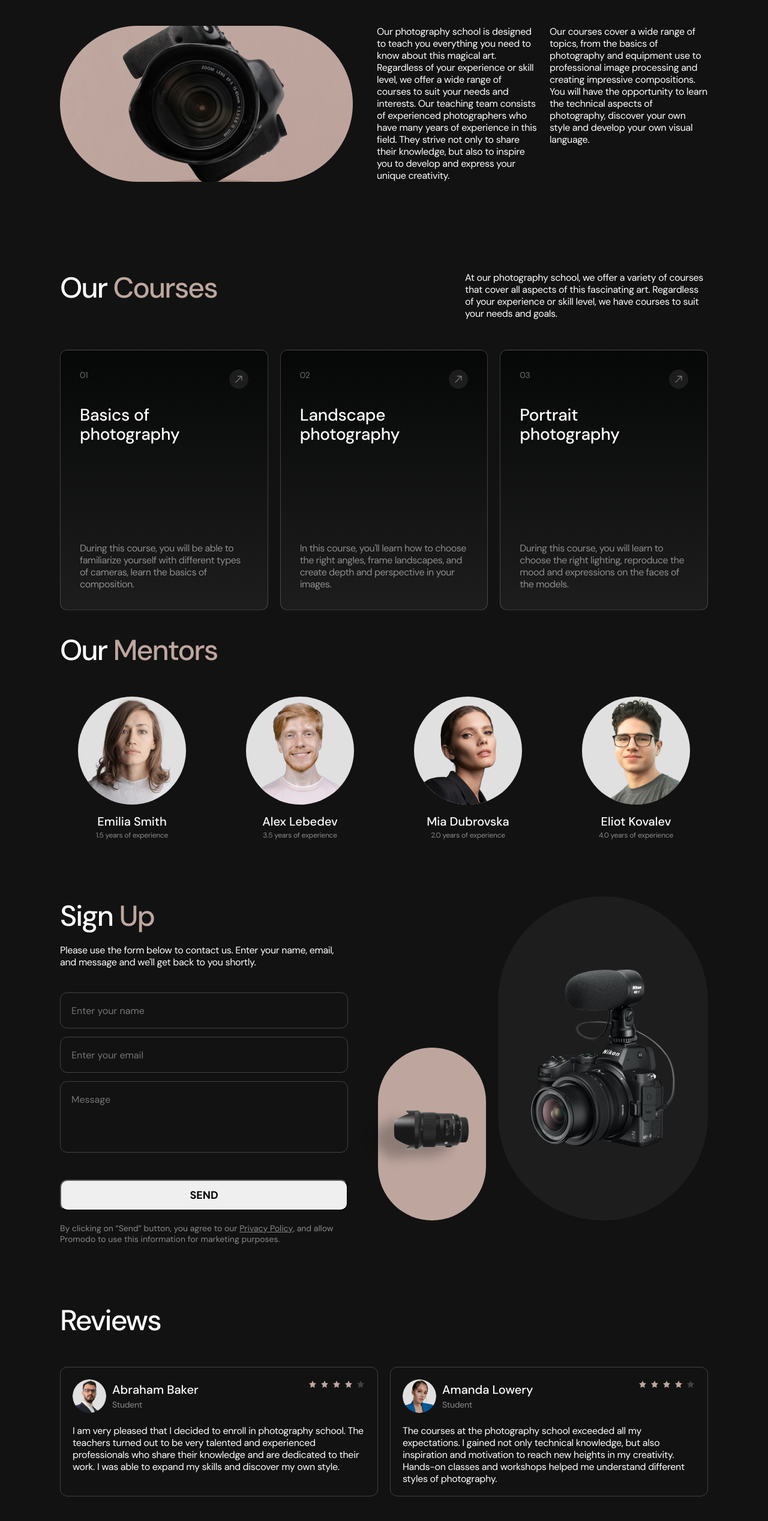
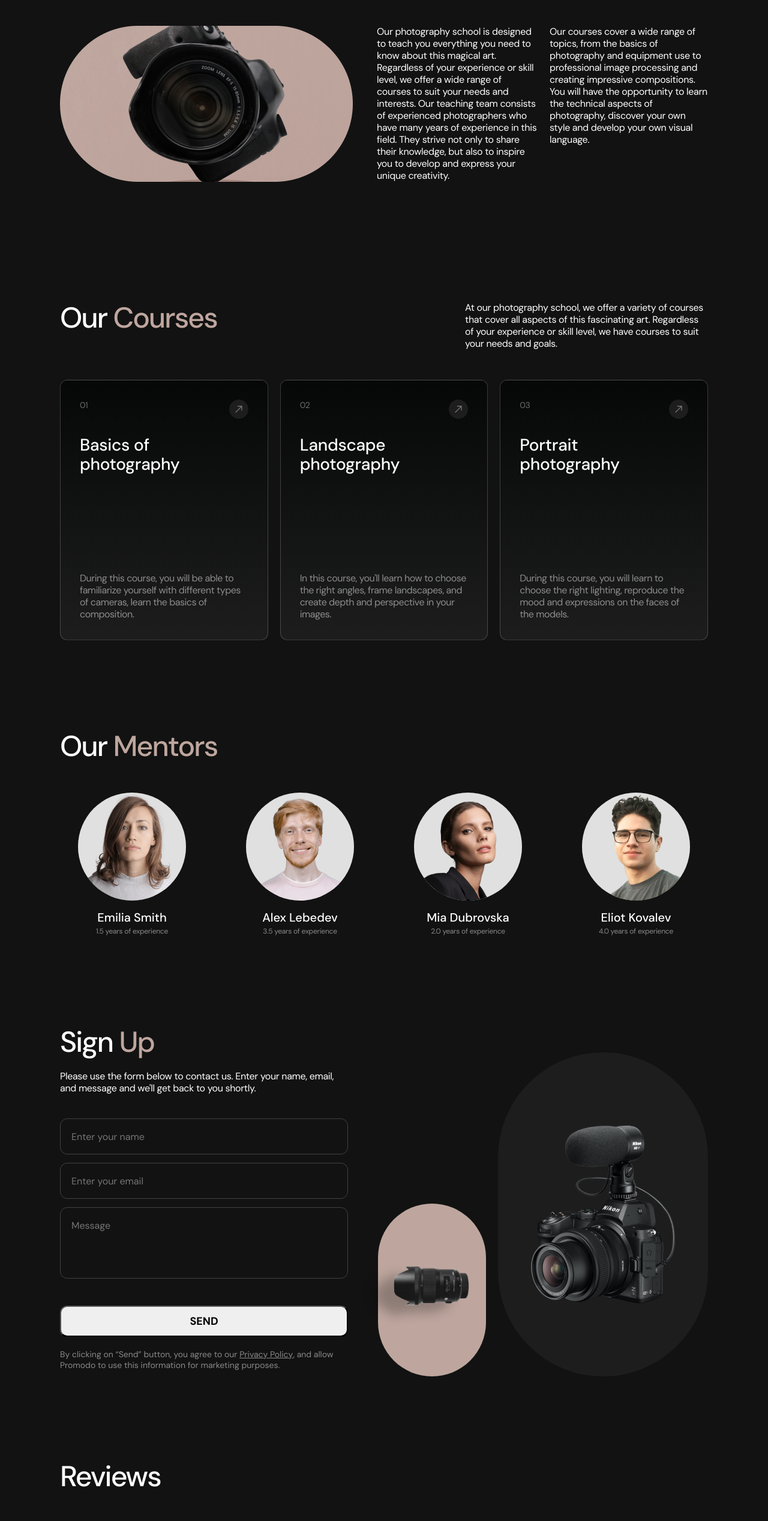
Before and after one commit to LiubovAnufriieva/collaborators-10, a website built with Vite: page src/index.html in a window 1280 px wide. Shown: the part 1227-3762 px from the top of the page at 60% size. Built offline with nearby package versions, Linux system fonts and the light colour scheme; files whose address does not match are found by name.

Commit message:
fixing margins and paddings

```diff
--- a/src/css/about.css
+++ b/src/css/about.css
@@ -1,6 +1,3 @@
-.about {
-}
-
 .about-title {
   color: #fff;
   font-family: DM Sans;
@@ -28,18 +25,18 @@
 .about-div {
   display: flex;
   flex-wrap: wrap;
-  margin-bottom: 60px;
+  margin-bottom: 80px;
 }
 
 @media screen and (min-width: 768px) {
   .about-div {
-    margin-bottom: 80px;
+    margin-bottom: 100px;
   }
 }
 
 @media screen and (min-width: 1280px) {
   .about-div {
-    margin-bottom: 100px;
+    margin-bottom: 150px;
   }
 }
 
--- a/src/css/courses.css
+++ b/src/css/courses.css
@@ -10,6 +10,9 @@ ol {
   margin: 0;
   padding: 0;
 }
+.courses {
+  margin-bottom: 80px;
+}
 
 .courses-title {
   color: #fff;
@@ -20,6 +23,10 @@ ol {
 }
 
 @media only screen and (min-width: 768px) {
+  .courses {
+    margin-bottom: 100px;
+  }
+
   .courses-title {
     font-size: 48px;
     line-height: 1.13; /* 112.5% */
@@ -27,6 +34,8 @@ ol {
 }
 
 @media only screen and (max-width: 767.98px) {
+
+
   .courses-title {
     margin-bottom: 20px;
   }
@@ -53,6 +62,10 @@ ol {
 }
 
 @media only screen and (min-width: 1280px) {
+  .courses {
+    margin-bottom: 150px;
+  }
+
   .courses-desk {
     max-width: 405px;
   }
--- a/src/css/footer.css
+++ b/src/css/footer.css
@@ -1,17 +1,14 @@
 .footer {
-    padding-top: 120px;
     padding-bottom: 20px;
 }
 
 @media screen and (min-width: 768px) {
     .footer {
-        padding-top: 150px;
         padding-bottom: 25px;
 }}
 
 @media screen and (min-width: 768px) {
     .footer {
-        padding-top: 200px;
 }}
 
 /* Logo */
--- a/src/css/mentors.css
+++ b/src/css/mentors.css
@@ -1,5 +1,5 @@
 .mentors { /*section*/
-padding: 40px 0;
+margin-bottom: 80px;
 }
 
 .team-hed {  /*h2*/
@@ -10,6 +10,10 @@ padding: 40px 0;
 }
 
 @media only screen and (min-width: 768px) {
+    .mentors { /*section*/
+    margin-bottom: 100px;
+    }
+
    .team-hed {
     font-size: 48px;
     line-height: 1.12em;
@@ -29,6 +33,10 @@ padding: 40px 0;
 }
 
 @media only screen and (min-width: 768px) {
+    .mentors { /*section*/
+        margin-bottom: 150px;
+        }
+
    .team-list {
     gap: 100px;
     justify-content: center;
--- a/src/css/reviews.css
+++ b/src/css/reviews.css
@@ -1,3 +1,7 @@
+.reviews {
+  margin-bottom: 80px;
+}
+
 .reviews.container {
   display: flex;
   flex-direction: column;
@@ -17,6 +21,9 @@
   letter-spacing: -0.04em;
 }
 @media only screen and (min-width: 768px) {
+  .reviews {
+    margin-bottom: 100px;
+  }
   .reviews-title {
     width: 171px;
 
@@ -28,6 +35,9 @@
 }
 
 @media only screen and (min-width: 1280px) {
+  .reviews {
+    margin-bottom: 150px;
+  }
   .reviews-wrapper {
     display: flex;
     min-width: 1080px;
--- a/src/css/signup.css
+++ b/src/css/signup.css
@@ -1,6 +1,6 @@
 /****************MOBILE***************/
 .sign-up_main {
-  margin: 40px 0 80px 0;
+  margin: 0px 0 80px 0;
 }
 .sign-up_title {
   font-size: 28px;
@@ -92,7 +92,7 @@
 /****************TABLET***************/
 @media screen and (min-width: 768px) {
   .sign-up_main {
-    margin: 60px 0 100px 0;
+    margin: 0px 0 100px 0;
   }
   .sign-up_main {
     max-width: 480px;
@@ -139,6 +139,10 @@
 
 /****************DESKTOP***************/
 @media screen and (min-width: 1280px) {
+  .sign-up_main {
+    margin: 0px 0 150px 0;
+  }
+
   .sign-up_position {
     display: flex;
     justify-content: space-between;
```
